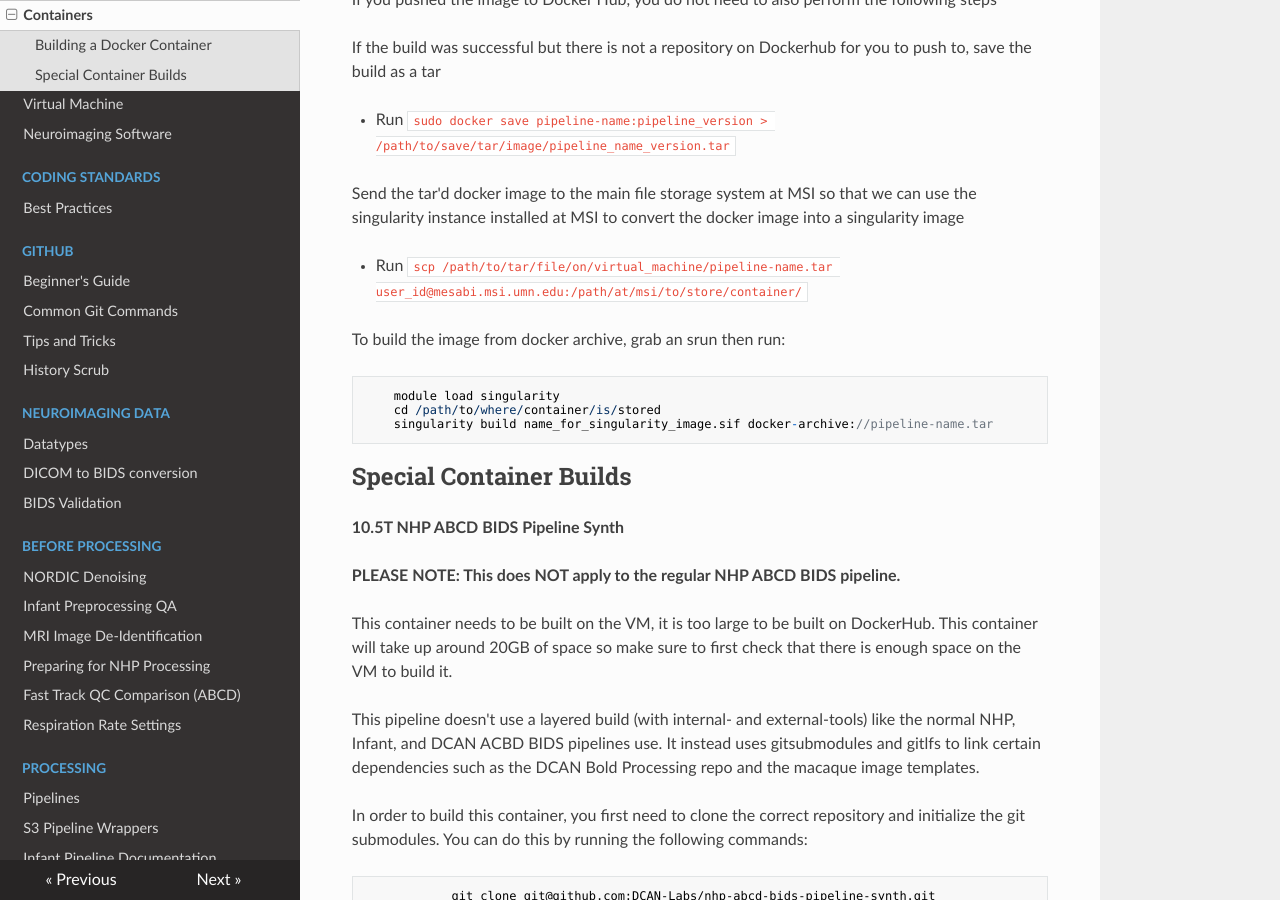
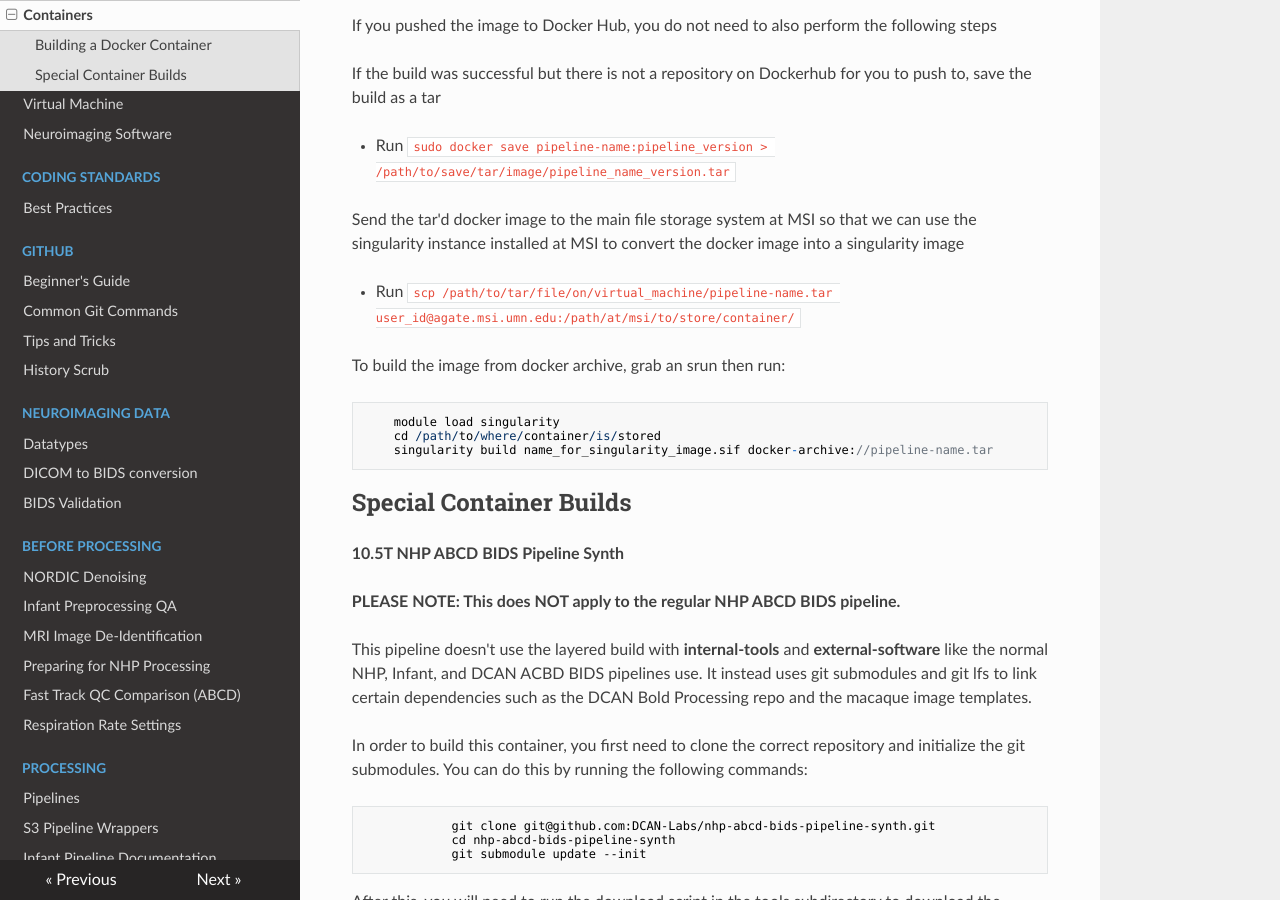
Before and after one commit to DCAN-Labs/cdni-brain, an MkDocs documentation site: the page built from docs/containers.md, in a window 1280 px wide and 900 px high, scrolled down 3661 px. Built offline with MkDocs 1.6.1, drawn with Linux system fonts in a browser that asks for light colours; nearby versions of some CDN libraries; some of the changed text lies outside the part shown.

Commit message:
Revise container documentation for clarity and accuracy
Updated links and clarified instructions for using Singularity and Docker containers on MSI. Adjusted text for consistency and corrected file references.

```diff
--- a/docs/containers.md
+++ b/docs/containers.md
@@ -15,7 +16,7 @@ Singularity can pull and build Docker images from Dockerhub in Singularity forma
 
 Example:
 
-`ssh -Y mangi/mesabi/agate`
+`ssh -Y agate`
 
 
 `srun -N 1 -n 1 -c 1 --mem=128G --tmp=200G -t 720 -p interactive --pty bash`
@@ -53,11 +54,11 @@ Once you have access, open a terminal at MSI and ssh into the VM
 
 - Run `ssh umii-midbig-dev-docker.oit.umn.edu`
 
-Assuming you have a github repository that has the dockerfile to build your image and any prerequisite files, download the repository to the machine
+Assuming you have a GitHub repository that has the Dockerfile to build your image and any prerequisite files, download the repository to the machine
 
 - Run `git clone html-to-repo --branch name-of-branch-to-clone`
 
-- If you are asked for your credentials, enter your github username, then open GitHub and go to Settings -> Developer Settings (located at very bottom) -> Personal Access Tokens and click Generate New Token. Enter the new token ID as your password.
+- If you are asked for your credentials, enter your GitHub username, then open GitHub and go to Settings -> Developer Settings (located at very bottom) -> Personal Access Tokens and click Generate New Token. Enter the new token ID as your password.
 
 Navigate into the cloned repository
 
@@ -105,7 +106,7 @@ If you want to push the image with multiple tags, add tags to the image before y
         sudo docker image tag container-name dcanumn/container-name:stable
         sudo docker push --all-tags dcanumn/container-name
 
-Start an interactive job on mesabi to use to build the container, requesting about twice the amount of temp space (`--tmp`) as the size of the container
+Start an interactive job on agate to use to build the container, requesting about twice the amount of temp space (`--tmp`) as the size of the container
 
 - Example srun command: `srun -N 1 --ntasks-per-node=1  --tmp=100g --mem-per-cpu=30g -t 3:00:00 -p interactive --pty bash`
 
@@ -125,7 +126,7 @@ If the build was successful but there is not a repository on Dockerhub for you t
 
 Send the tar'd docker image to the main file storage system at MSI so that we can use the singularity instance installed at MSI to convert the docker image into a singularity image
 
-- Run `scp /path/to/tar/file/on/virtual_machine/pipeline-name.tar user_id@mesabi.msi.umn.edu:/path/at/msi/to/store/container/`
+- Run `scp /path/to/tar/file/on/virtual_machine/pipeline-name.tar user_id@agate.msi.umn.edu:/path/at/msi/to/store/container/`
 
 To build the image from docker archive, grab an srun then run:
 
@@ -139,9 +140,7 @@ To build the image from docker archive, grab an srun then run:
 
 **PLEASE NOTE: This does NOT apply to the regular NHP ABCD BIDS pipeline.**
 
-This container needs to be built on the VM, it is too large to be built on DockerHub. This container will take up around 20GB of space so make sure to first check that there is enough space on the VM to build it.
-
-This pipeline doesn't use a layered build (with internal- and external-tools) like the normal NHP, Infant, and DCAN ACBD BIDS pipelines use. It instead uses gitsubmodules and gitlfs to link certain dependencies such as the DCAN Bold Processing repo and the macaque image templates.
+This pipeline doesn't use the layered build with **internal-tools** and **external-software** like the normal NHP, Infant, and DCAN ACBD BIDS pipelines use. It instead uses git submodules and git lfs to link certain dependencies such as the DCAN Bold Processing repo and the macaque image templates.
 
 In order to build this container, you first need to clone the correct repository and initialize the git submodules. You can do this by running the following commands:
 
```
Also changed, not shown: other parts of docs/containers.md (+6 -5 lines).
